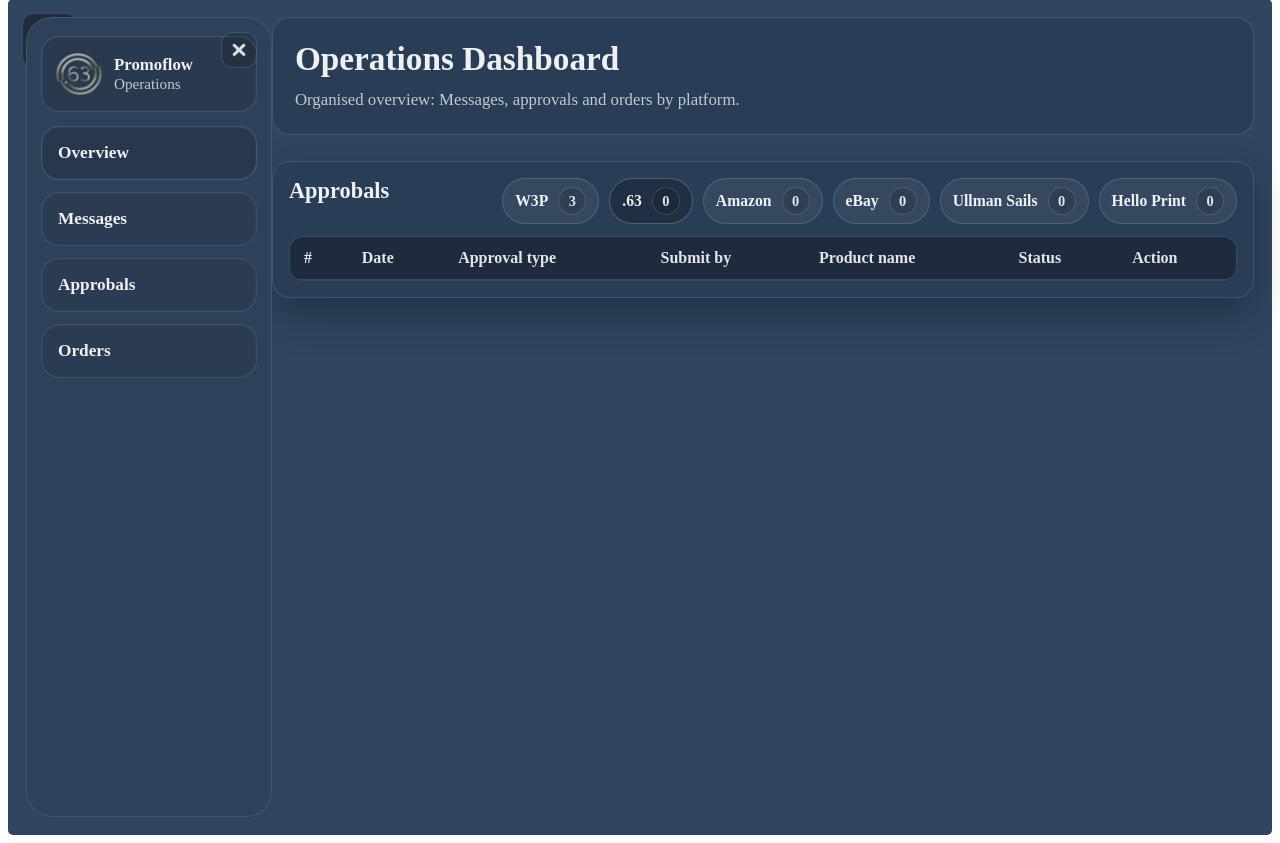
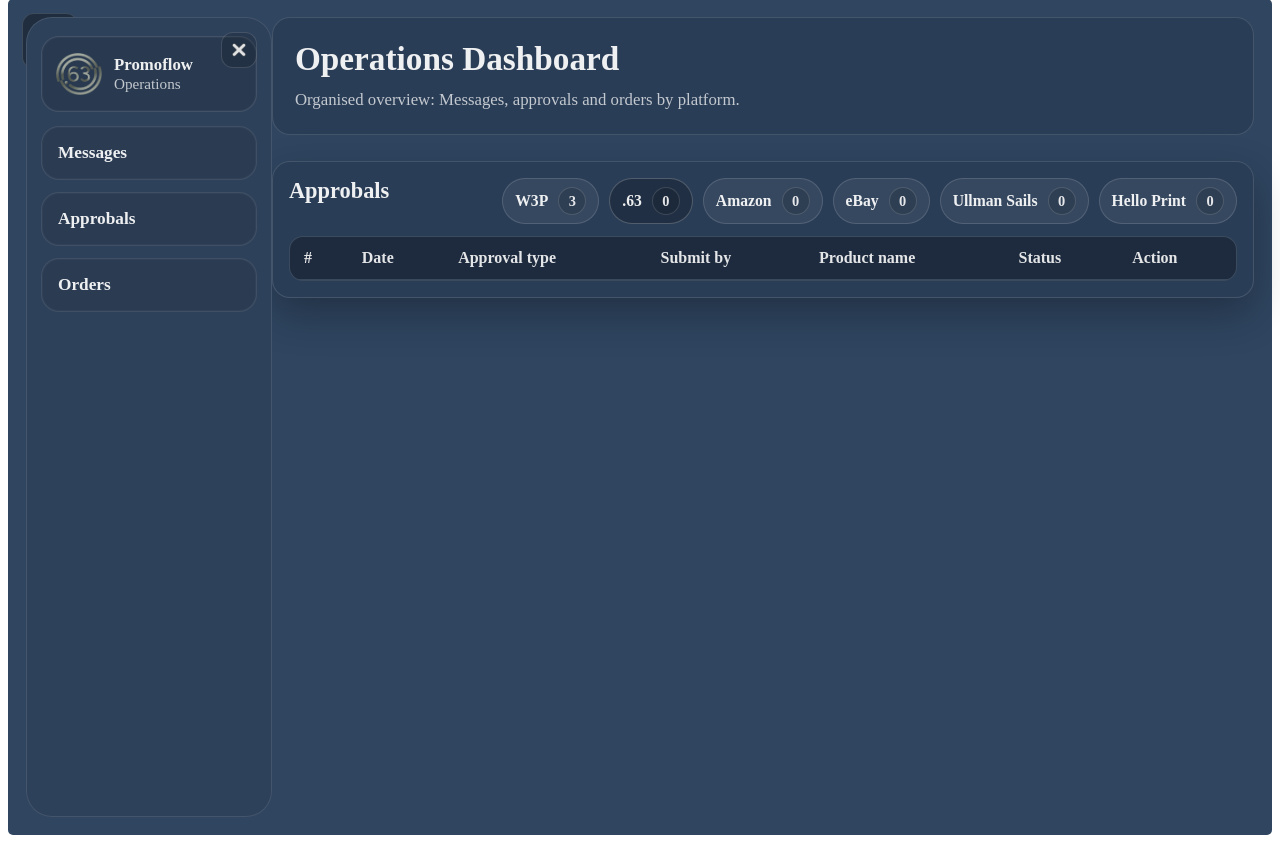
Before and after one commit to AdminPromoflow/Promoflow_v1, a PHP site: page /view/overview/index.php in a window 1280 px wide. Shown: the part 125-968 px from the top of the page. Run offline with PHP 8.4, Linux system fonts and the light colour scheme; data that the repository does not hold is empty.

Commit message:
“…”

```diff
--- a/view/global/section_sidebar_navigation/section_sidebar_navigation.php
+++ b/view/global/section_sidebar_navigation/section_sidebar_navigation.php
@@ -25,9 +25,9 @@
 
   <!-- Menu -->
   <div class="sidebar-left-menu">
-    <div class="sidebar-left-menu-item is-active">
+    <!-- <div class="sidebar-left-menu-item is-active">
       <h3>Overview</h3>
-    </div>
+    </div> -->
 
     <div class="sidebar-left-menu-item has-sub is-open">
       <h3>Messages</h3>
```
